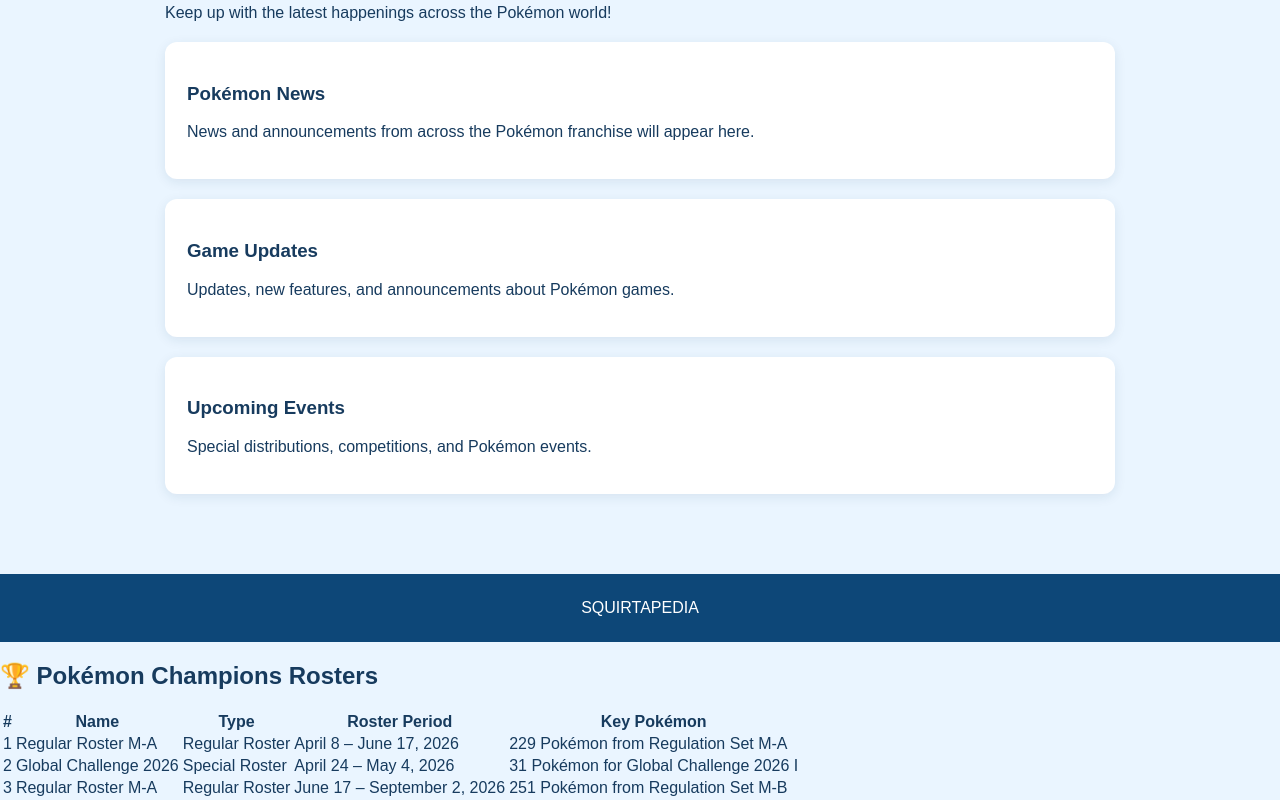
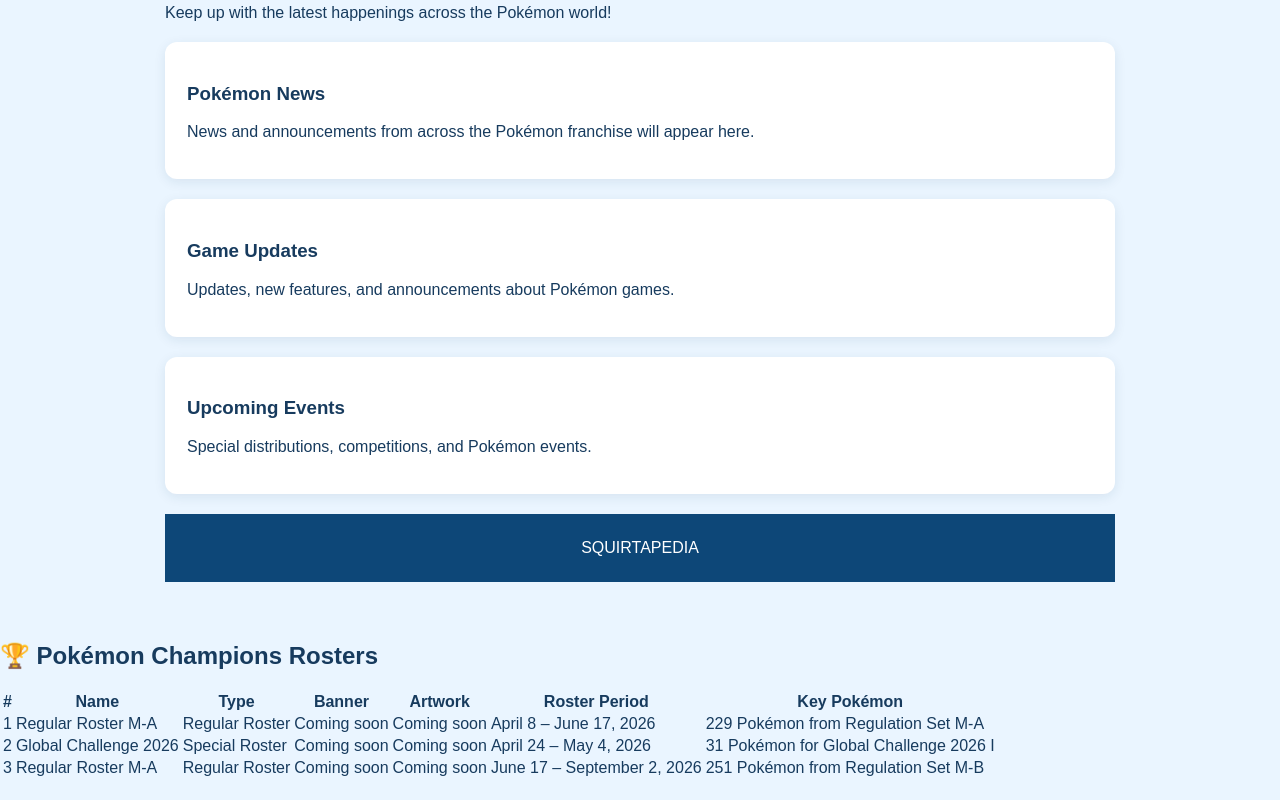
Before and after one commit to sanaanova75-alt/Squirtapedia, a plain HTML site: page current-events.html in a window 1280 px wide. Shown: the part 343-1143 px from the top of the page. Drawn offline with Linux system fonts and the light colour scheme.

Commit message:
Update Pokémon Champions roster table

```diff
--- a/current-events.html
+++ b/current-events.html
@@ -113,21 +113,21 @@
       <h3>Upcoming Events</h3>
       <p>Special distributions, competitions, and Pokémon events.</p>
     </div>
-  </main>
-
-  <footer>
+      <footer>
     SQUIRTAPEDIA
   </footer>
-
+  </main>
   <section class="roster-section">
   <h2>🏆 Pokémon Champions Rosters</h2>
   <table>
     <thead>
       <tr>
         <th>#</th>
-        <th>Name</th>
-        <th>Type</th>
-        <th>Roster Period</th>
+      <th>Name</th>
+      <th>Type</th>
+      <th>Banner</th>
+      <th>Artwork</th>
+      <th>Roster Period</th>
         <th>Key Pokémon</th>
       </tr>
     </thead>
@@ -136,6 +136,8 @@
         <td>1</td>
         <td>Regular Roster M-A</td>
         <td>Regular Roster</td>
+        <td>Coming soon</td>
+<td>Coming soon</td>
         <td>April 8 – June 17, 2026</td>
         <td>229 Pokémon from Regulation Set M-A</td>
       </tr>
@@ -143,13 +145,17 @@
         <td>2</td>
         <td>Global Challenge 2026</td>
         <td>Special Roster</td>
-        <td>April 24 – May 4, 2026</td>
+<td>Coming soon</td>
+<td>Coming soon</td>
+<td>April 24 – May 4, 2026</td>
         <td>31 Pokémon for Global Challenge 2026 I</td>
       </tr>
       <tr>
         <td>3</td>
         <td>Regular Roster M-A</td>
         <td>Regular Roster</td>
+        <td>Coming soon</td>
+<td>Coming soon</td>
         <td>June 17 – September 2, 2026</td>
         <td>251 Pokémon from Regulation Set M-B</td>
       </tr>
```
